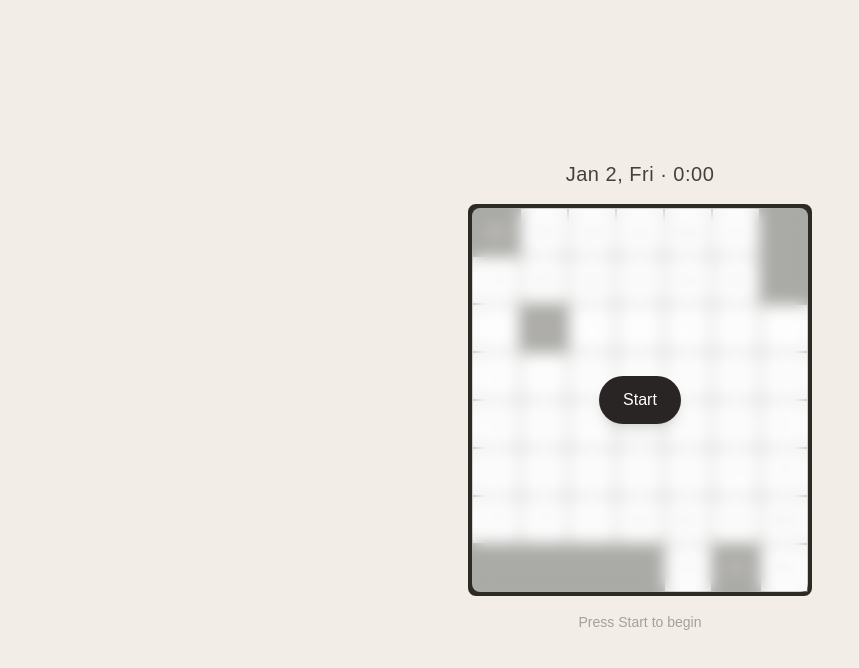
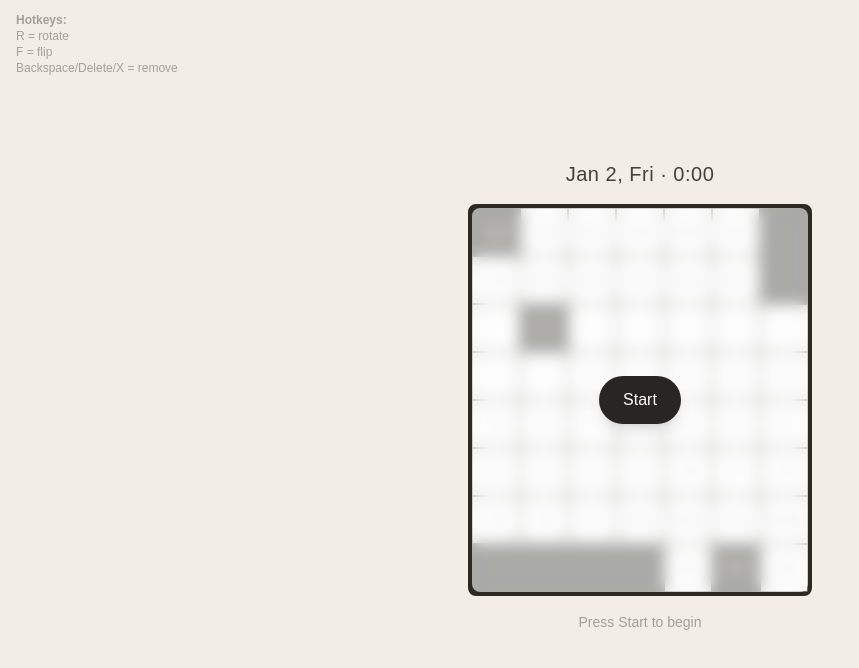
Before and after one commit to cnnmon/caladay, a Next.js app: page / in a window 1280 px wide. Shown: the top 668 px of the page, without its empty margins (0-859 px from the left). Built offline with nearby package versions, Linux system fonts and the light colour scheme.

Commit message:
delete hotkey, show instructions

```diff
--- a/app/Puzzle.tsx
+++ b/app/Puzzle.tsx
@@ -665,7 +665,7 @@ export default function Puzzle() {
       })()
     : false;
 
-  // Keyboard hotkeys for rotate (R) and flip (F)
+  // Keyboard hotkeys for rotate (R), flip (F), and remove (Backspace/Delete/X)
   useEffect(() => {
     const handleKeyDown = (e: KeyboardEvent) => {
       if (!selectedShapeId || !isPlaying || isSolved) return;
@@ -674,6 +674,12 @@ export default function Puzzle() {
         handleRotate(selectedShapeId);
       } else if (key === "f" && canFlipSelected) {
         handleFlip(selectedShapeId);
+      } else if (
+        (key === "backspace" || key === "delete" || key === "x") &&
+        isShapePlaced(selectedShapeId)
+      ) {
+        e.preventDefault();
+        setPlacedShapes((prev) => prev.filter((p) => p.id !== selectedShapeId));
       }
     };
     window.addEventListener("keydown", handleKeyDown);
@@ -686,6 +692,7 @@ export default function Puzzle() {
     canFlipSelected,
     handleRotate,
     handleFlip,
+    isShapePlaced,
   ]);
 
   // Pointer event handlers (unified mouse + touch)
@@ -863,6 +870,7 @@ export default function Puzzle() {
           animate={{ opacity: 1 }}
           exit={{ opacity: 0 }}
         >
+          <div className="flex flex-col gap-2 px-2 p-1">
             {solvedDates.length > 0 && (
               <div className="flex gap-2 items-center flex-1">
                 <span className="text-xs text-stone-400">Previous solves:</span>
@@ -892,8 +900,16 @@ export default function Puzzle() {
                 </div>
               </div>
             )}
+            <p className="text-xs text-stone-400 hidden sm:block">
+              <b>Hotkeys:</b>
+              <br />R = rotate
+              <br />F = flip
+              <br />
+              Backspace/Delete/X = remove
+            </p>
+          </div>
           {!isViewingHistory && (
-            <div className="flex gap-2 md:hidden">
+            <div className="flex gap-2 sm:hidden">
               {(placedShapes.length > 0 || isSolved || elapsedTime > 0) && (
                 <motion.button
                   onClick={resetToday}
@@ -1267,7 +1283,7 @@ export default function Puzzle() {
             ? "Press Resume to continue"
             : "Press Start to begin"}
         </p>
-        <div className="gap-2 items-center md:flex hidden">
+        <div className="gap-2 items-center sm:flex hidden">
           {(placedShapes.length > 0 || isSolved || elapsedTime > 0) && (
             <motion.button
               onClick={resetToday}
```
Lines whose indentation alone changed are shown as unchanged.
